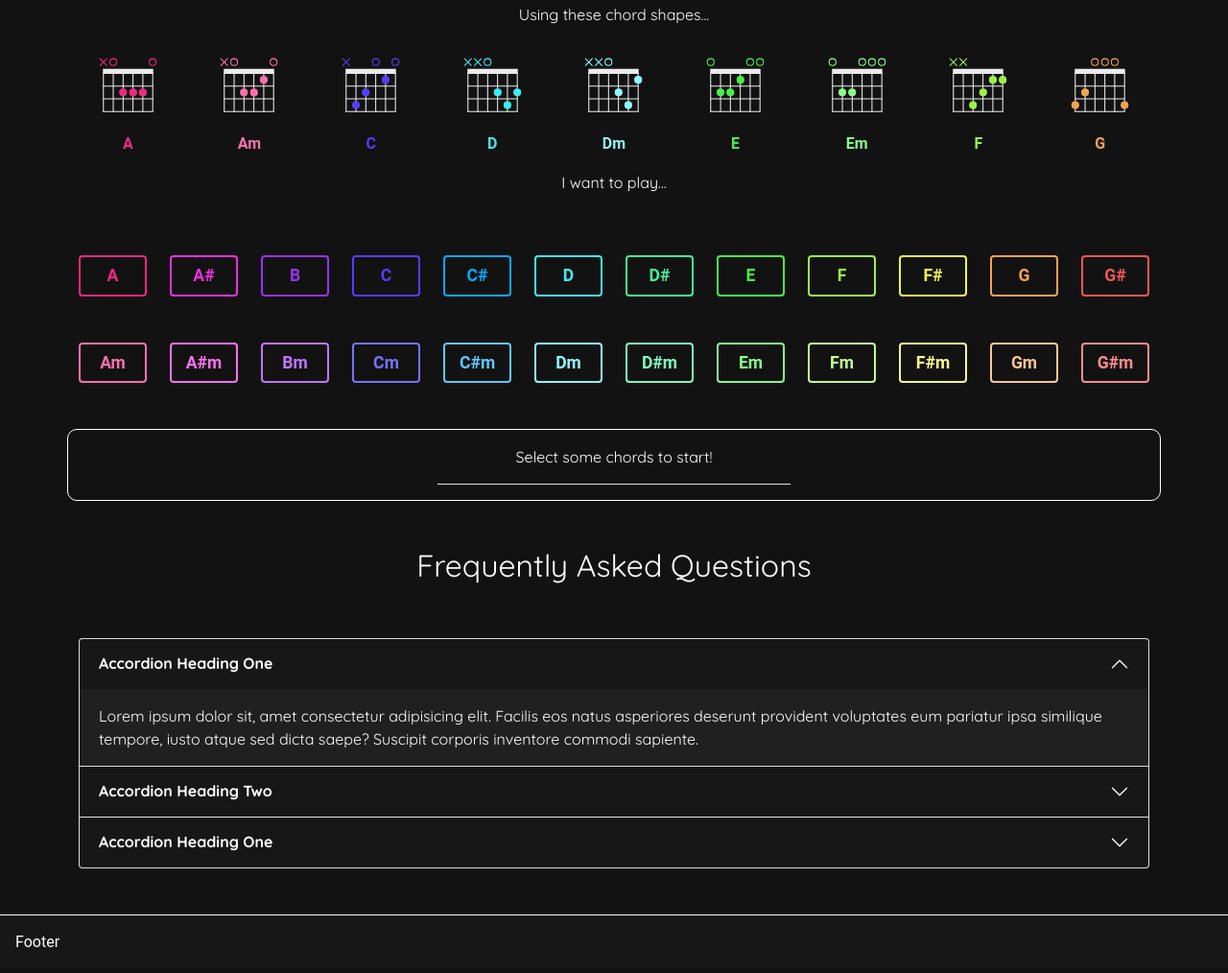
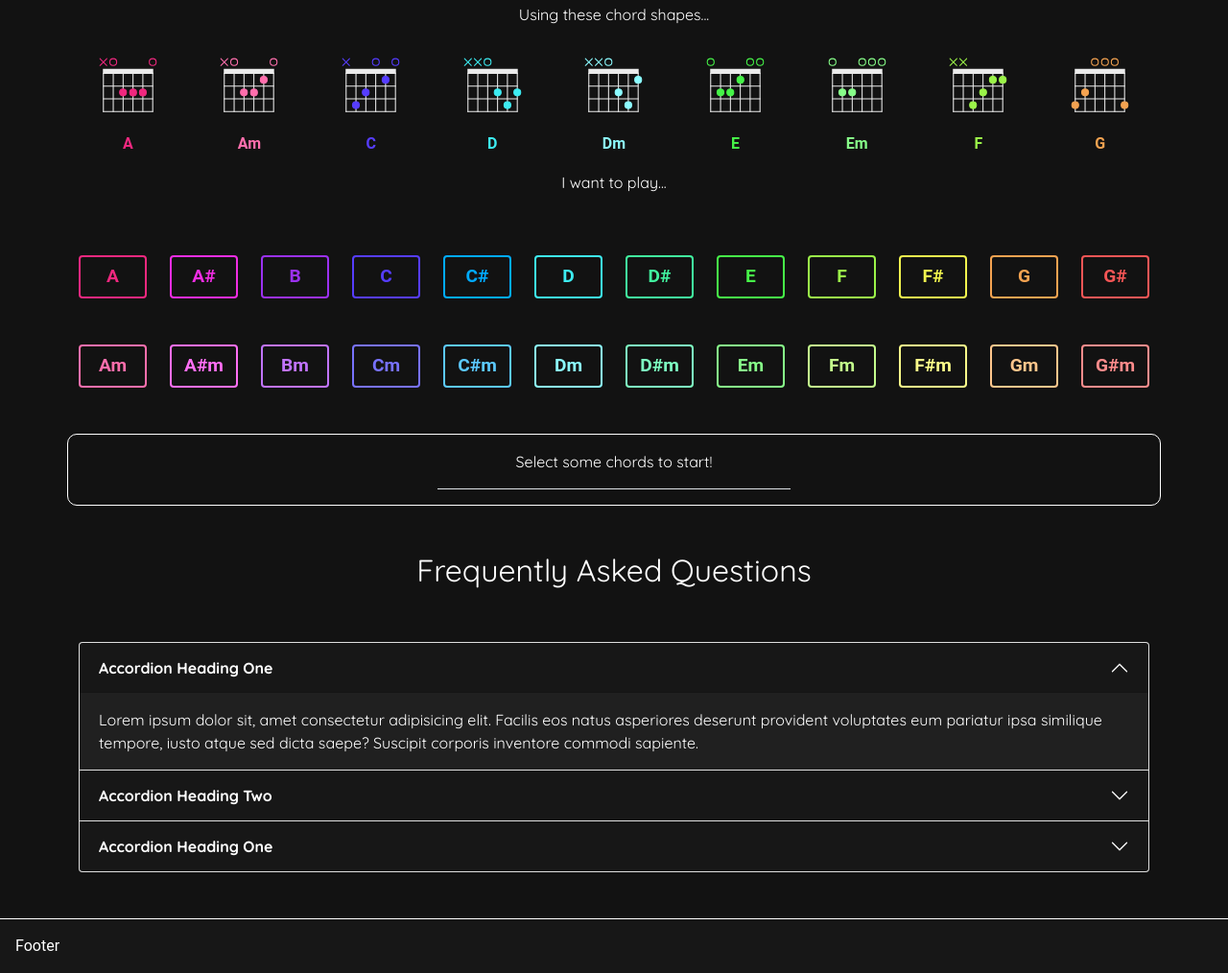
Before and after one commit to lmjh/capo-search-app, a plain HTML site: page index.html in a window 1280 px wide. Shown: the part 965-1979 px from the top of the page at 96% size. Drawn offline with nearby package versions, Linux system fonts and the light colour scheme.

Commit message:
Update chord button styles

```diff
--- a/assets/css/style.css
+++ b/assets/css/style.css
@@ -129,9 +129,10 @@ a, a:hover {
 
 .chord-btn {
     font-weight: bold;
-    font-size: 1.1em;
+    font-size: 1.2rem;
     border-width: 2px;
     width: 100%;
+    padding: .375rem .5rem;
 }
 
 .btn-check:focus + .btn, .btn:focus {
```
Also changed, not shown: README.md.
